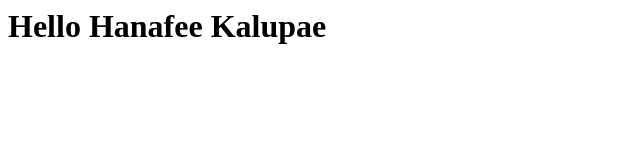
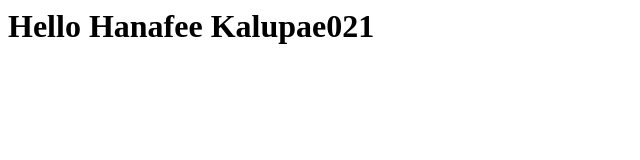
Before and after one commit to hanafee-k/testProject, a plain HTML site: page index.html in a window 1280 px wide. Shown: the full height of the page, 0-640 px from the left. Drawn offline with Linux system fonts and the light colour scheme.

Commit message:
Update index.html

```diff
--- a/index.html
+++ b/index.html
@@ -1,5 +1,5 @@
 <html>
     <body>
-        <h1>Hello Hanafee Kalupae</h1>
+        <h1>Hello Hanafee Kalupae021</h1>
     </body>
 </html>
```
